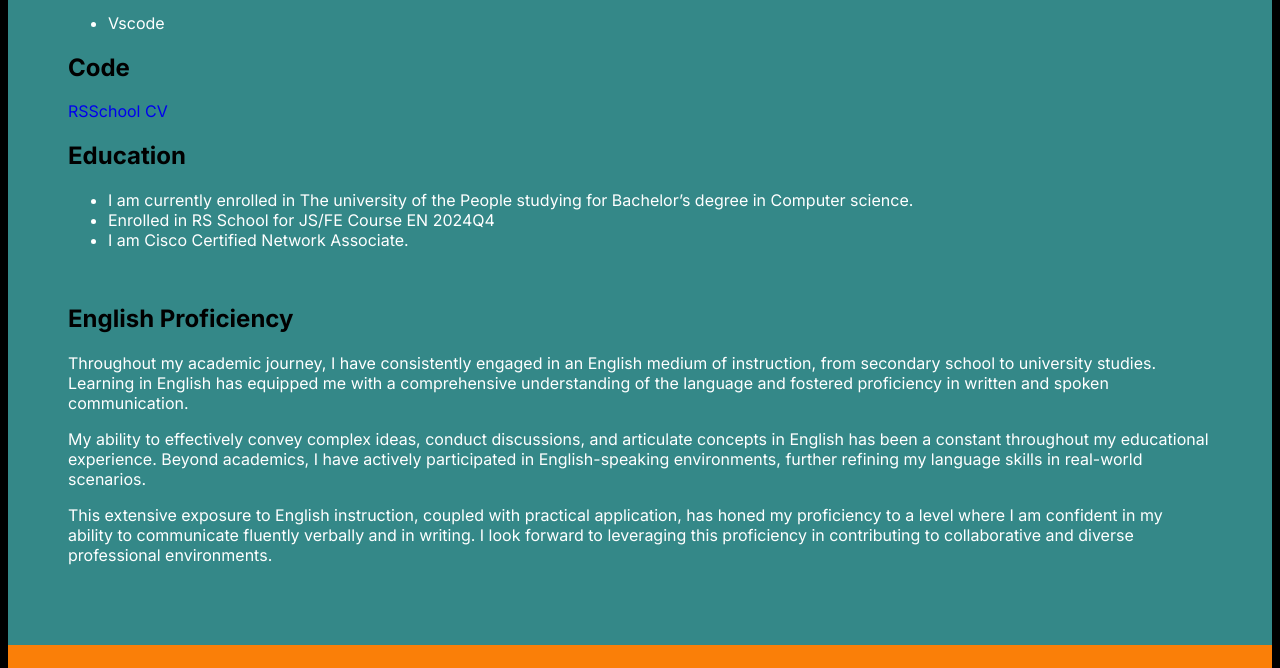
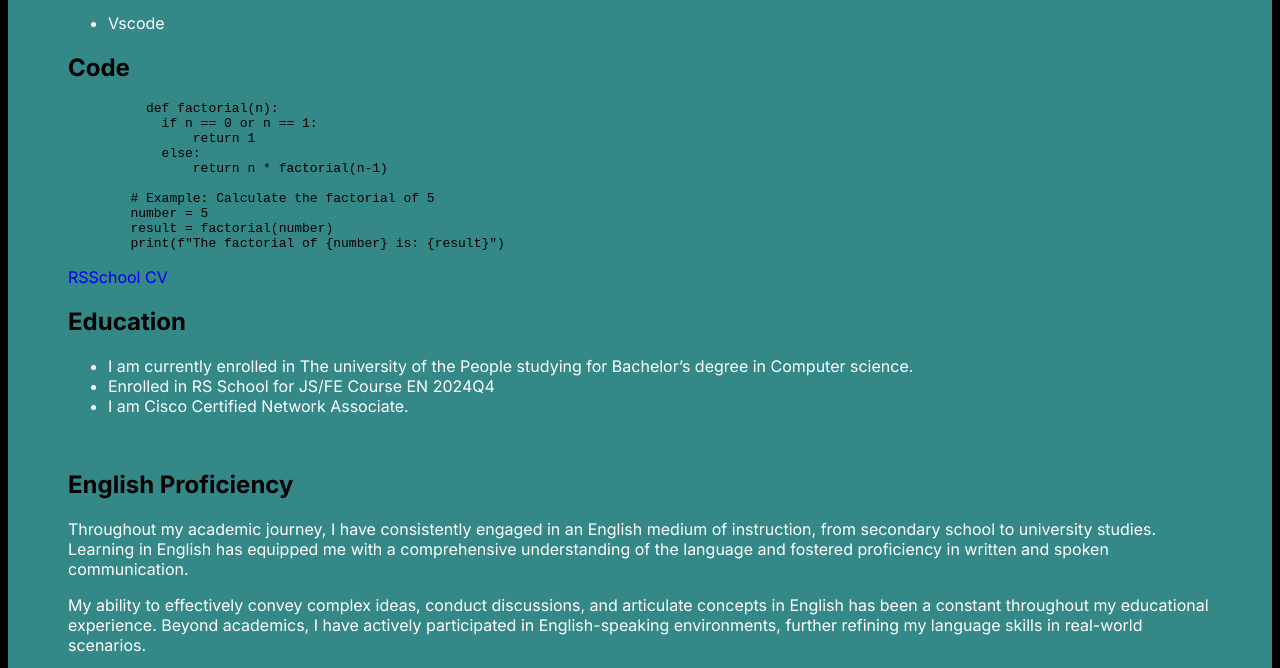
Before and after one commit to mickotec/rsschool-cv, a plain HTML site: page index.html in a window 1280 px wide. Shown: the part 1016-1684 px from the top of the page. Drawn offline with Linux system fonts and the light colour scheme.

Commit message:
feat: add example Python code for calculating factorial to enhance educational content

```diff
--- a/index.html
+++ b/index.html
@@ -97,6 +97,17 @@
         </article>
         <article class="code" id="code">
           <h2>Code</h2>
+          <pre>
+          <code>def factorial(n):
+            if n == 0 or n == 1:
+                return 1
+            else:
+                return n * factorial(n-1)
+
+        # Example: Calculate the factorial of 5
+        number = 5
+        result = factorial(number)
+        print(f"The factorial of {number} is: {result}")</code></pre>
         </article>
         <article class="projects" id="experience">
           <p>
```
